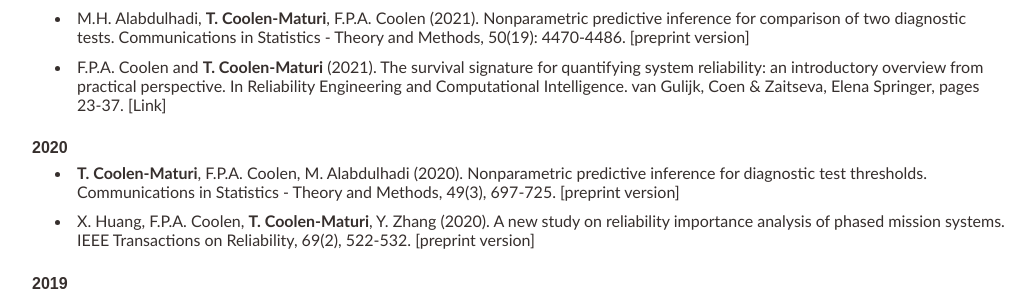
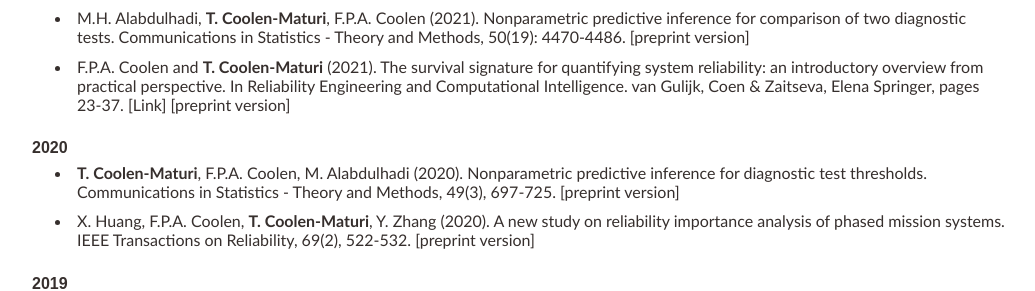
Before and after one commit to tmaturi/tahanimaturi, a Jekyll site: the page built from publications.md, in a window 1280 px wide and 900 px high, scrolled down 756 px. Shown: the part 165-456 px from the top of the window, without its empty margins (119-1154 px from the left). Built offline with Jekyll 4.4.1, drawn with Linux system fonts in a browser that asks for light colours; our own code applies the rules of GitHub Pages for plain Markdown files.

Commit message:
Update publications.md

```diff
--- a/publications.md
+++ b/publications.md
@@ -42,7 +42,7 @@ pharmaceutical research. Statistical Methods in Medical Research, 31(4), 673-688
 thresholds changing with degradation levels. Reliability Engineering & System Safety, 216,  108007.[[preprint version](pdfs/2021-RESS-Miaoxin.pdf){:target="_blank"}]
 - M.H. Alabdulhadi, **T. Coolen-Maturi**, F.P.A. Coolen (2021). Nonparametric predictive inference for comparison of two diagnostic tests. Communications in Statistics - Theory and Methods, 50(19):  4470-4486. [[preprint version](pdfs/Comparison_Comu_Stat_TM_20191227_rev.pdf)]
 - F.P.A. Coolen and **T. Coolen-Maturi**  (2021). The survival signature for quantifying system reliability: an introductory overview from practical perspective. In Reliability Engineering and Computational Intelligence. van Gulijk, Coen & Zaitseva, Elena Springer, pages 23-37.
-[[Link]](https://doi.org/10.1007/978-3-030-74556-1_2)
+[[Link]](https://doi.org/10.1007/978-3-030-74556-1_2) [[preprint version](pdfs/RECI20-Coolen.pdf)]
 
 
 <br>
```
